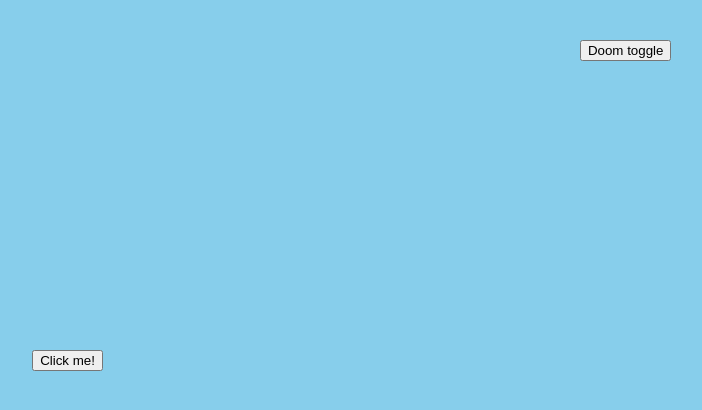
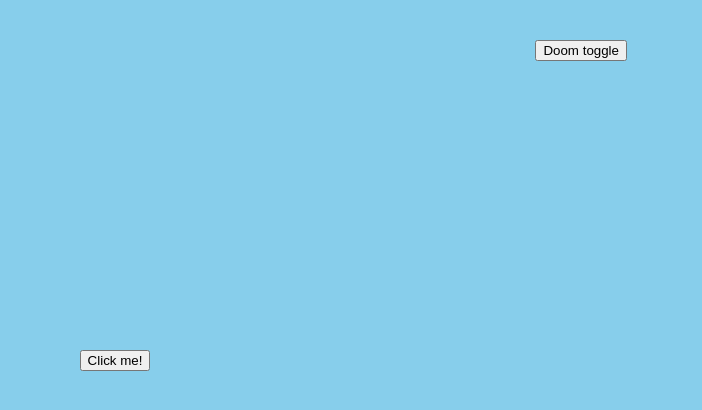
Before and after one commit to Cozmickiwi/worldApp, a website with bundled scripts: page index.html in a window 1280 px wide. Shown: the whole page, without its empty margins (525-1227 px from the left). Built offline with nearby package versions, Linux system fonts and the light colour scheme.

Commit message:
change button and coords position

```diff
--- a/styles/main.css
+++ b/styles/main.css
@@ -41,9 +41,9 @@ h1 {
 }
 
 #doomControl{
-  position: relative;
+  position: absolute;
   top: 5vh;
-  left: 37vw;
+  right: 10vw;
 }
 
 .coord{
@@ -53,4 +53,5 @@ h1 {
   align-items: start;
   padding-left: 20px;
   font-weight: bold;
+  top: 10vh;
 }
```
